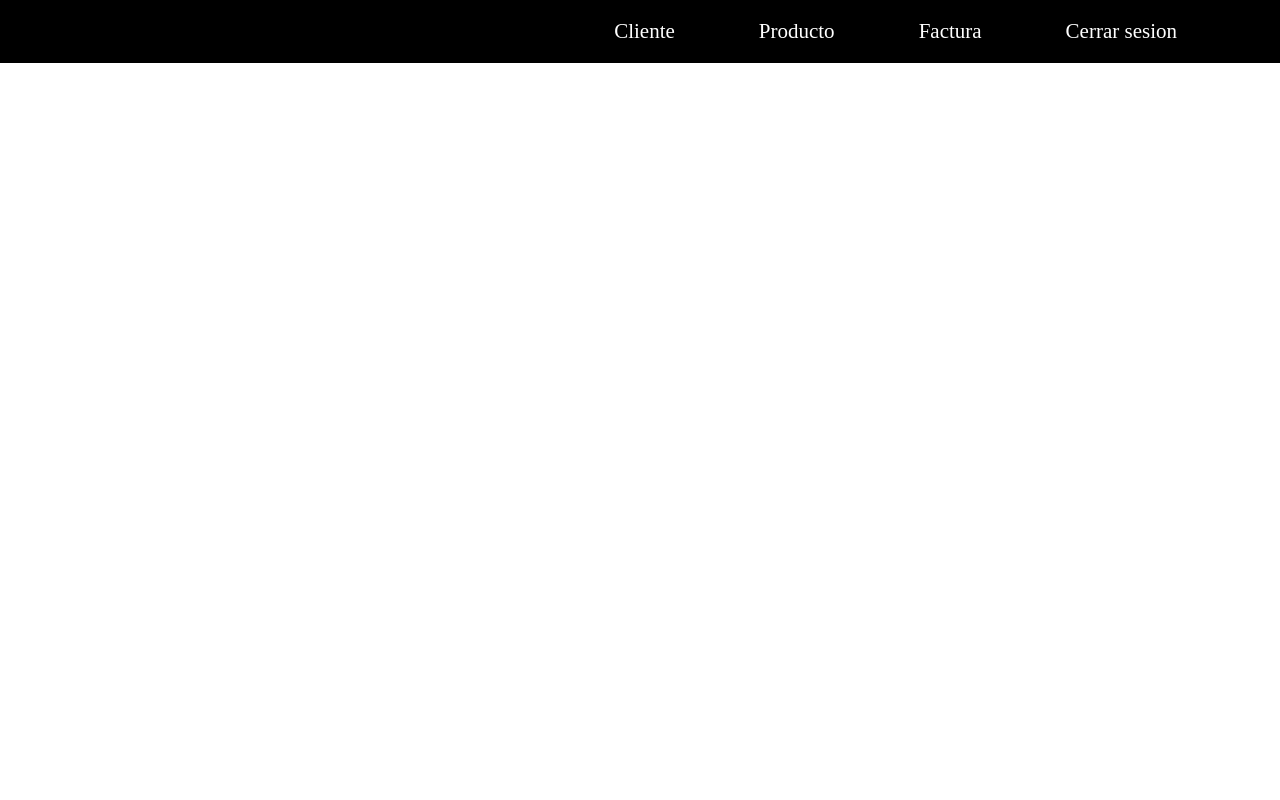
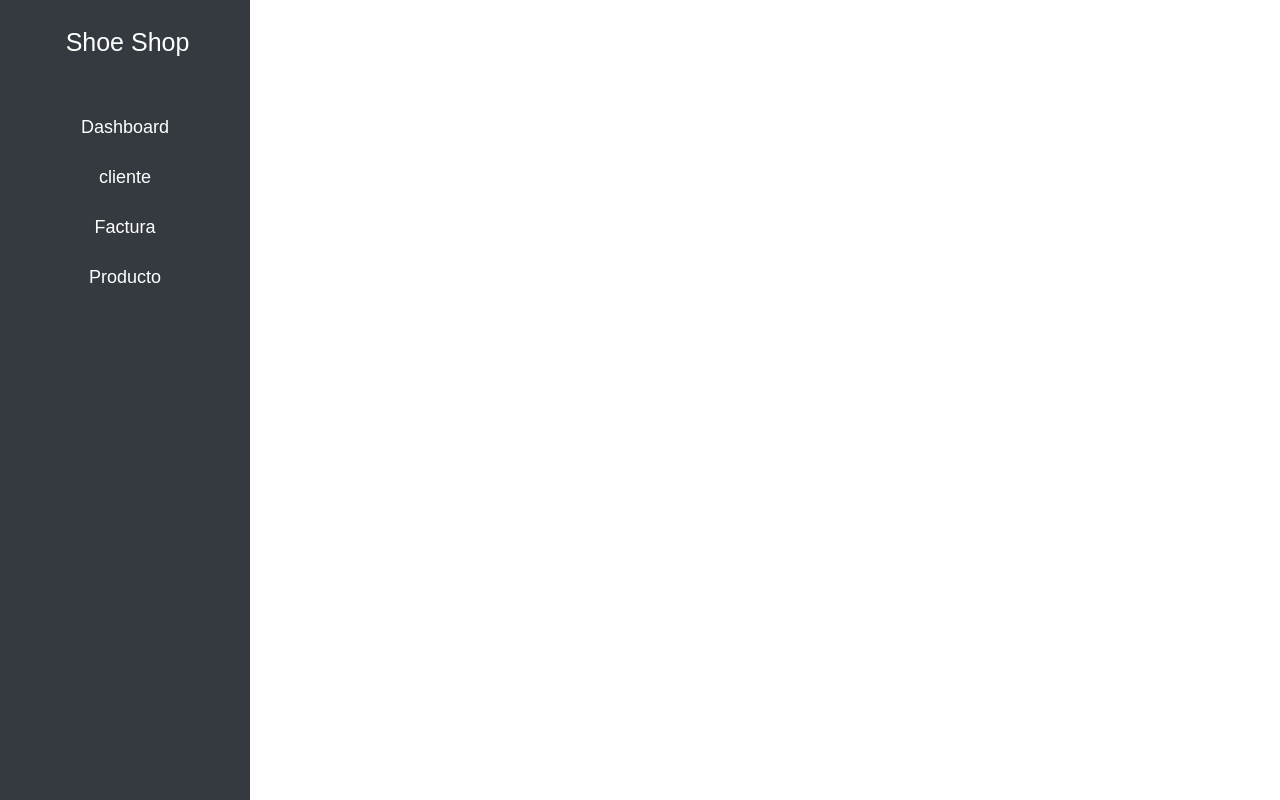
Before and after one commit to Cristian21373/Shoes-Store, a plain HTML site: page Front-end/index.html in a window 1280 px wide. Drawn offline with Linux system fonts and the light colour scheme.

Commit message:
Se sube nuevo diseño del front-end donde el menu superior se actualiza como un menu lateral

```diff
--- a/Front-end/css/style.css
+++ b/Front-end/css/style.css
@@ -1,33 +1,99 @@
 *{
     margin: 0;
+    padding: 0;
+    box-sizing: border-box;
+    font-family: Arial, Helvetica, sans-serif;
+}
+body{
+    height: 100vh;
+    width: 100%;
+    background-color: rgb(255, 255, 255);
+    font-family: Arial, Helvetica, sans-serif;
 }
 
-.menu {
-    background-color: black; /* Color de fondo del menú */
-    padding: 10px; /* Espacio interno para que no esté pegado a los bordes */
+/*Menu*/
+.menu{
+    position: fixed;
+    width: 50px;
+    height: 50px;
+    font-size: 30px;
+    display: none;
+    justify-content: center;
+    align-items: center;
+    border-radius: 50%;
+    cursor: pointer;
+    right: 15px;
+    top: 15px;
+    z-index: 100;
 }
 
-.opciones{
-    margin: 9px;
+
+/*Barra Lateral*/
+.barra-lateral{
+    position: fixed;
     display: flex;
-    justify-content: flex-end;
+    flex-direction: column;
+    justify-content: space-between;
+    width: 250px;
+    height: 100%;
+    overflow: hidden;
+    padding: 20px 15px;
+    transition: width 0.5s ease,background-color 0.3s ease,left 0.5s ease;
+    z-index: 50;
+    background-color: #343a40;
 }
 
-a{
-    text-decoration: none;
-    margin-right: 4em;
-    color: white; /* Color del texto */
-    font-size: 21px;
+
+/*Nombre de la página */
+.barra-lateral .nombre-pagina{
+    width: 100%;
+    height: 45px;
+    color: var(--color-texto);
+    margin-bottom: 40px;
+    display: flex;
+    align-items: center;
+    justify-content: center;
 }
 
-/* Media query para pantallas con ancho menor o igual a 600px */
-@media (max-width: 600px) {
-    .opciones {
-        flex-direction: column; /* Cambia la dirección del flexbox a columna */
-        align-items: flex-end; /* Alinea los elementos a la derecha */
-    }
-    a {
-        margin-right: 0; /* Elimina el margen derecho */
-        margin-bottom: 1em; /* Añade espacio entre los elementos */
-    }
+.barra-lateral .nombre-pagina span{
+    margin-left: 5px;
+    font-size: 25px;
+    text-align: center;
+    color: white;
 }
+
+/*Menu Navegación*/
+.barra-lateral .navegacion a {
+    width: 100%;
+    height: 45px;
+    display: flex;
+    align-items: center;
+    justify-content: center;
+    text-decoration: none;
+    border-radius: 10px;
+    color: rgb(255, 255, 255);
+    background-color: #343a40;
+
+    transition: background-color 0.3s ease;
+    font-size: large;
+}
+
+.barra-lateral .navegacion a:hover {
+    background-color: #80b2ff9c;
+}
+
+
+
+
+
+/*Menu Navegación*/
+.barra-lateral .navegacion{
+    height: 100%;
+    overflow-y: auto;
+    overflow-x: hidden;
+}
+.barra-lateral .navegacion li{
+    list-style: none;
+    display: flex;
+    margin-bottom: 5px;
+}
--- a/Front-end/index.html
+++ b/Front-end/index.html
@@ -2,19 +2,57 @@
 <html lang="en">
 <head>
     <meta charset="UTF-8">
-    <meta name="viewport" content="width=, initial-scale=1.0">
+    <meta name="viewport" content="width=device-width, initial-scale=1.0">
+    <title>Soe-Shop</title>
     <link rel="stylesheet" href="./css/style.css">
-    <title>Document</title>
 </head>
 <body>
-    <div class="menu">
-        <div class="opciones">
-            <a href="./html/Cliente.html">Cliente</a>
-            <a href="./html/Producto.html">Producto</a>
-            <a href="./html/Factura.html">Factura</a>
-            <a href="">Cerrar sesion</a>
+
+    <div class="barra-lateral">
+        <div>
+            <div class="nombre-pagina">
+                <ion-icon id="cloud" name="cloud-outline"></ion-icon>
+                <span>Shoe Shop</span>
+            </div>
         </div>
 
+        <nav class="navegacion">
+            <ul>
+                <li>
+                    <a id="inbox" href="#">
+                        <ion-icon name="mail-unread-outline"></ion-icon>
+                        <span>Dashboard</span>
+                    </a>
+                </li>
+                <li>
+                    <a href="#">
+                        <ion-icon name="star-outline"></ion-icon>
+                        <span>cliente</span>
+                    </a>
+                </li>
+                <li>
+                    <a href="#">
+                        <ion-icon name="paper-plane-outline"></ion-icon>
+                        <span>Factura</span>
+                    </a>
+                </li>
+                <li>
+                    <a href="#">
+                        <ion-icon name="document-text-outline"></ion-icon>
+                        <span>Producto</span>
+                    </a>
+                </li>
+
+            </ul>
+        </nav>
+
+
     </div>
+
+
+
+
+
+
 </body>
 </html>
```
Also changed, not shown: 1 other file.
